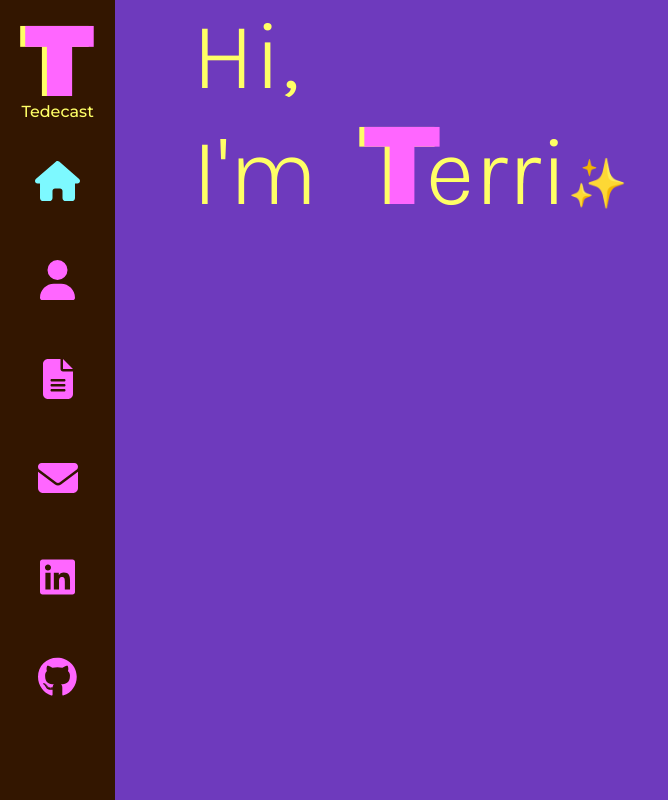
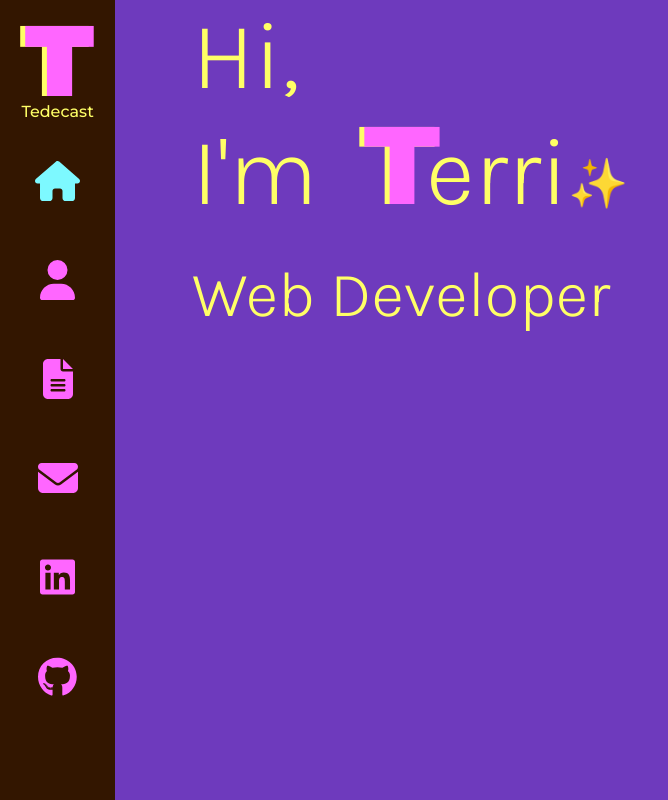
Before and after one commit to tedecast/Portfolio, a React (Create React App) app: page / in a window 1280 px wide. Shown: the whole page, without its empty margins (0-668 px from the left). Built offline with nearby package versions, Linux system fonts and the light colour scheme.

Commit message:
added web developer

```diff
--- a/src/components/Home/index.js
+++ b/src/components/Home/index.js
@@ -12,7 +12,10 @@ const Home = () => {
           <p className="t-logo">T</p>
           <p>erri</p>
           <p className="emoji">{emoji}</p>
+          <br/>
+          <p className="job-title">Web Developer</p>
         </div>
+
       </div>
     </div>
   );
--- a/src/components/Home/index.scss
+++ b/src/components/Home/index.scss
@@ -41,9 +41,11 @@
     margin-top: 1em;
     line-height: 1em;
   }
+
+  .job-title {
+    font-size: 4rem;
   }
-
-
+}
 
 // Mobile changes
 
```
Lines whose indentation alone changed are shown as unchanged.
